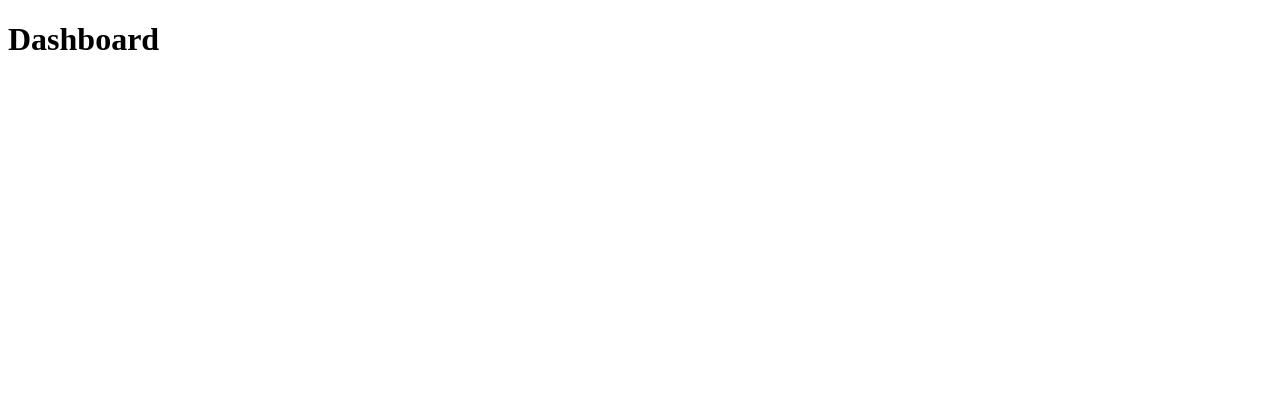
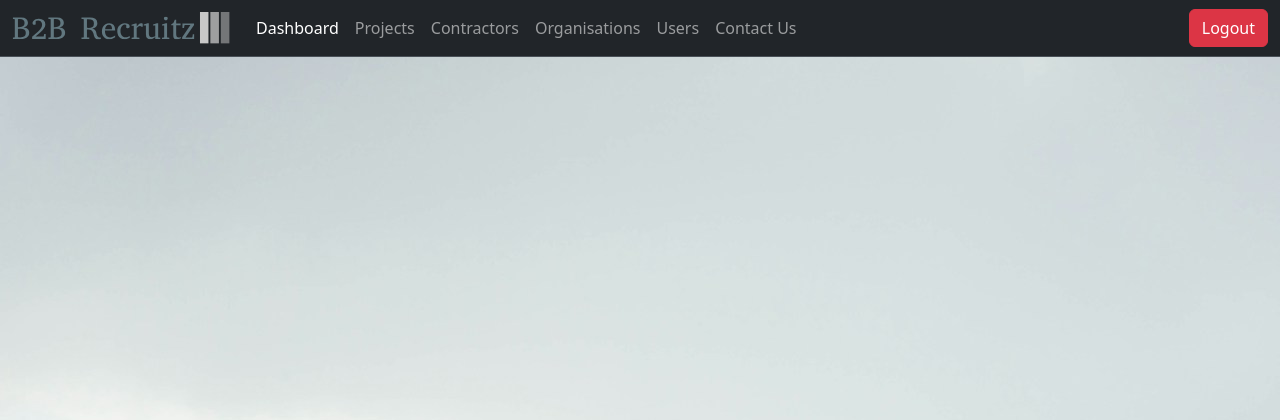
Before and after one commit to V4N1LLA-1CE/CRM-website, a PHP site: page /dashboard.php in a window 1280 px wide. Before the commit the part shown is almost empty. Shown: the top 420 px of the page. Run offline with PHP 8.4, Linux system fonts and the light colour scheme.

Commit message:
feat: add navbar and background to dashboard page

```diff
--- a/dashboard.php
+++ b/dashboard.php
@@ -1,11 +1,39 @@
 <!doctype html>
 <html lang="en">
+
 <head>
   <meta charset="UTF-8" />
   <meta name="viewport" content="width=device-width, initial-scale=1" />
   <title>Dashboard</title>
+  <link href="https://cdn.jsdelivr.net/npm/bootstrap@5.3.3/dist/css/bootstrap.min.css" rel="stylesheet" integrity="sha384-QWTKZyjpPEjISv5WaRU9OFeRpok6YctnYmDr5pNlyT2bRjXh0JMhjY6hW+ALEwIH" crossorigin="anonymous">
 </head>
-  <body>
-    <h1>Dashboard</h1>
+
+<body style="background-image: url('./assets/img/white-bg.jpg');">
+  <header>
+    <nav class="navbar bg-dark border-bottom border-body navbar-expand-lg" data-bs-theme="dark">
+      <div class="container-fluid gap-3">
+        <a href="/">
+          <img src="./assets/img/b2b-logo.svg" width="220" alt="Buiness logo" />
+        </a>
+        <button class="navbar-toggler" type="button" data-bs-toggle="collapse" data-bs-target="#navbarNavAltMarkup" aria-controls="navbarNavAltMarkup" aria-expanded="false" aria-label="Toggle navigation">
+          <span class="navbar-toggler-icon"></span>
+        </button>
+        <div class="collapse navbar-collapse d-flex justify-content-between" id="navbarNavAltMarkup">
+          <div class="navbar-nav">
+            <a class="nav-link active" href="#">Dashboard</a>
+            <a class="nav-link" href="./projects.php">Projects</a>
+            <a class="nav-link" href="./contractors.php">Contractors</a>
+            <a class="nav-link" href="./organisations.php">Organisations</a>
+            <a class="nav-link " href="./users.php">Users</a>
+            <a class="nav-link" href="./contact.php">Contact Us</a>
+          </div>
+          <a href="login.php"><button class="btn btn-danger">Logout</button></a>
+        </div>
+      </div>
+    </nav>
+  </header>
+
+  <script src="https://cdn.jsdelivr.net/npm/bootstrap@5.3.3/dist/js/bootstrap.bundle.min.js" integrity="sha384-YvpcrYf0tY3lHB60NNkmXc5s9fDVZLESaAA55NDzOxhy9GkcIdslK1eN7N6jIeHz" crossorigin="anonymous"></script>
 </body>
+
 </html>
```
Lines whose indentation alone changed are shown as unchanged.
